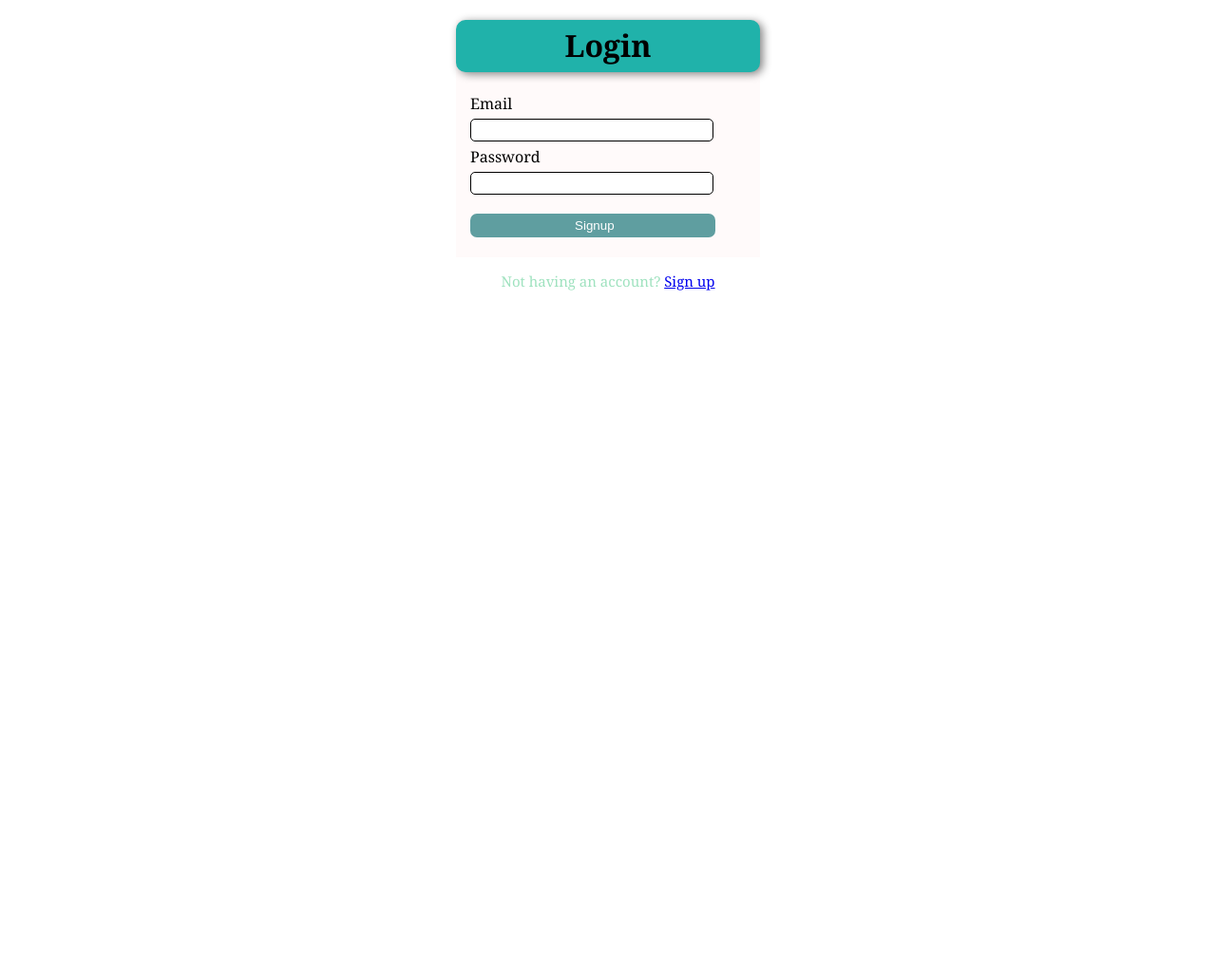
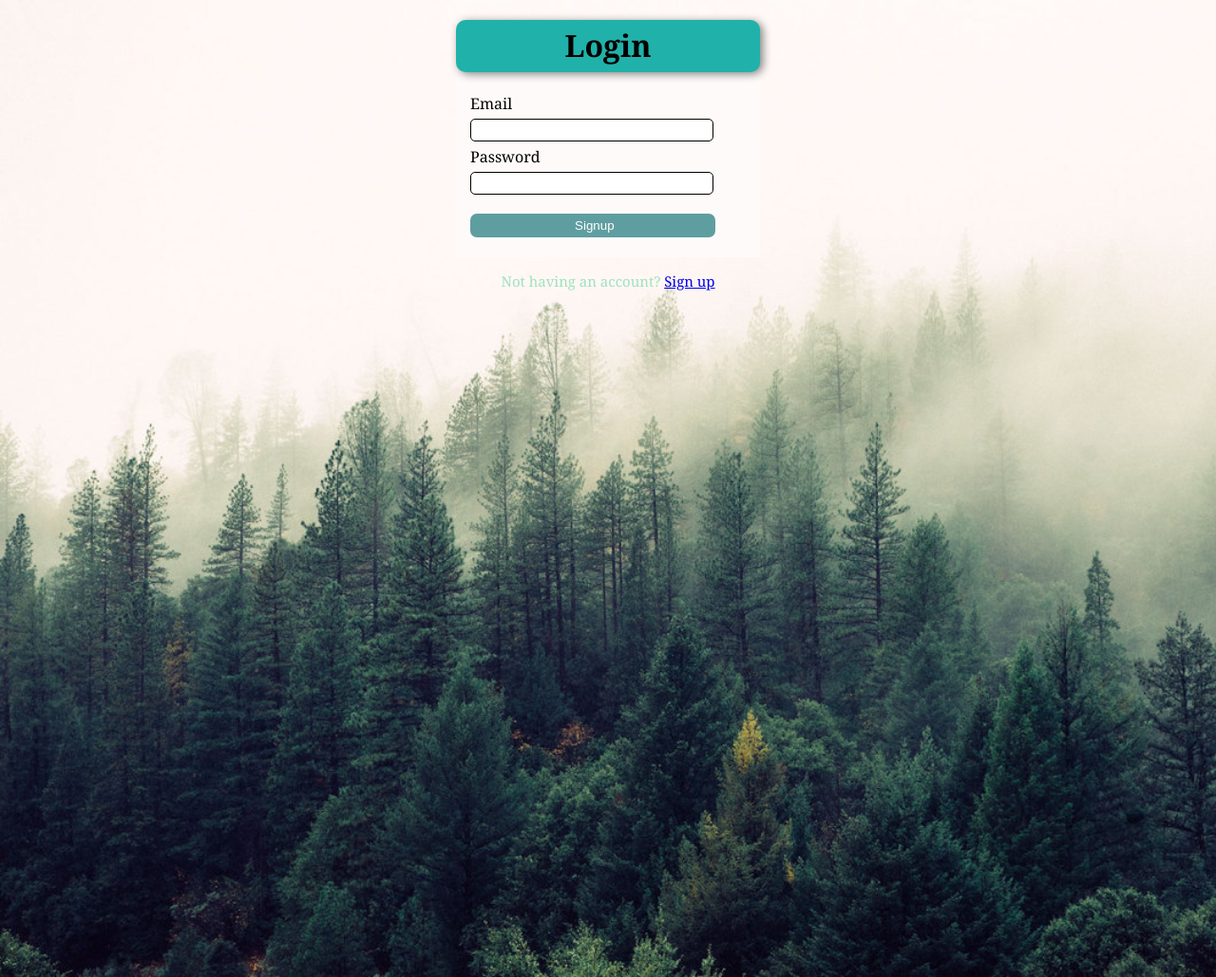
Before and after one commit to jmmogul/signupform2, a plain HTML site: page login.html in a window 1280 px wide. Shown: the whole page at 95% size. Drawn offline with Linux system fonts and the light colour scheme.

Commit message:
Update style.css

```diff
--- a/style.css
+++ b/style.css
@@ -1,5 +1,5 @@
 body{
-    background-image: url(image/tumblr_ng37kbjFNO1qfirfao1_1280.jpg);
+    background-image: url(tumblr_ng37kbjFNO1qfirfao1_1280.jpg);
     background-size: cover;
     font-family: Cambria, Cochin, Georgia, Times;
     height: 1000px;
```
